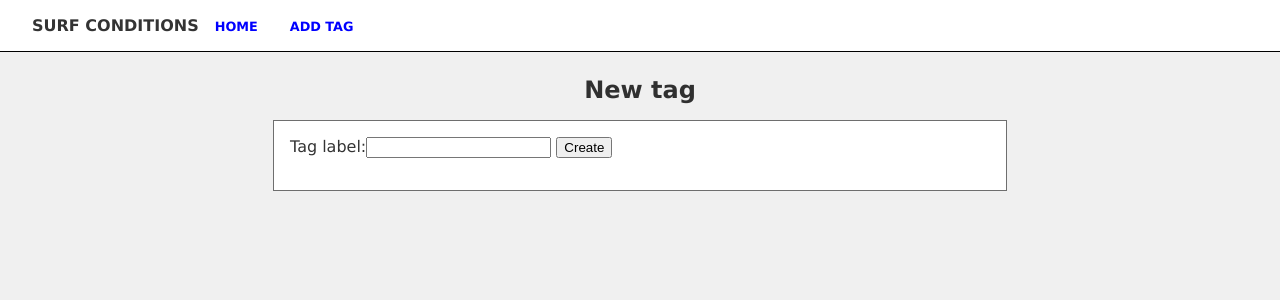
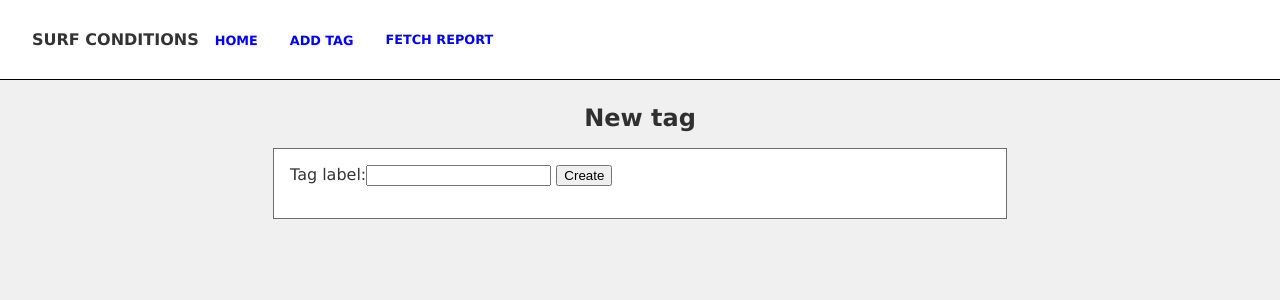
Before and after one commit to camswords/python-django-surf-conditions, a Django app: page /tag/new in a window 1280 px wide. Shown: the top 300 px of the page. Run offline with Django 3.2, Linux system fonts and the light colour scheme.

Commit message:
new surf reports are loaded by explicitly requesting them

```diff
--- a/surf/static/surf/style.css
+++ b/surf/static/surf/style.css
@@ -100,9 +100,10 @@ h4 {
     padding: 0;
     display: flex;
     flex-direction: row;
+    align-items: center;
 }
 
-.navigation_menu .menu .menu_item a {
+.navigation_menu .menu .menu_item a, .navigation_menu .menu .menu_item .submit_fetch_report {
     padding: 1rem;
     color: blue;
     text-decoration: none;
@@ -111,10 +112,28 @@ h4 {
     text-transform: uppercase;
 }
 
-.navigation_menu .menu .menu_item a:hover {
+.navigation_menu .menu .menu_item a:hover, .navigation_menu .menu .menu_item .submit_fetch_report:hover {
     text-decoration: underline;
+}
+
+.navigation_menu .menu .menu_item .fetch_report_menu_item {
+    margin: 0;
+}
+
+.navigation_menu .menu .menu_item .submit_fetch_report {
+    background: transparent;
+    border: none;
+    font-family: verdana, serif;
 }
 
 form .errorlist {
     color: darkred;
 }
+
+.latest_surf_report .swell {
+    margin: 1rem 0;
+}
+
+.previous-header {
+    margin: 2rem 0 0.5rem 0;
+}
--- a/surf/templates/surf/frame.html
+++ b/surf/templates/surf/frame.html
@@ -13,6 +13,12 @@
                 <ul class='menu'>
                     <li class='menu_item'><a href="{% url 'surf:home' %}">Home</a></li>
                     <li class='menu_item'><a href="{% url 'surf:new_tag' %}">Add tag</a></li>
+                    <li class='menu_item'>
+                        <form action="{% url 'surf:fetch_report' %}" method='post' class='fetch_report_menu_item'>
+                            {% csrf_token %}
+                            <input type='submit' value='Fetch report' class='submit_fetch_report' />
+                        </form>
+                    </li>
                 </ul>
             </div>
 
--- a/surf/urls.py
+++ b/surf/urls.py
@@ -10,4 +10,5 @@ urlpatterns = [
     path('<int:pk>/', views.SurfReportDetailView().view, name='surf_report'),
     path('<int:pk>/tag/add', views.AddTagView().view, name='add_tag'),
     path('tag/new', views.CreateTagView().view, name='new_tag'),
+    path('report/fetch', views.FetchReportView().view, name='fetch_report'),
 ]
--- a/surf/views.py
+++ b/surf/views.py
@@ -59,3 +59,15 @@ class AddTagView:
         surf_report.tags.add(tag)
         surf_report.save()
         return HttpResponseRedirect(reverse('surf:home'))
+
+
+class FetchReportView:
+    def __init__(self, gateway=SurfReportGateway()):
+        self.gateway = gateway
+
+    def view(self, request):
+        if request.method == 'POST':
+            report = self.gateway.latest_report()
+            report.save()
+
+        return HttpResponseRedirect(reverse('surf:home'))
```
Also changed, not shown: surf/services.py (+0 -17 lines).
